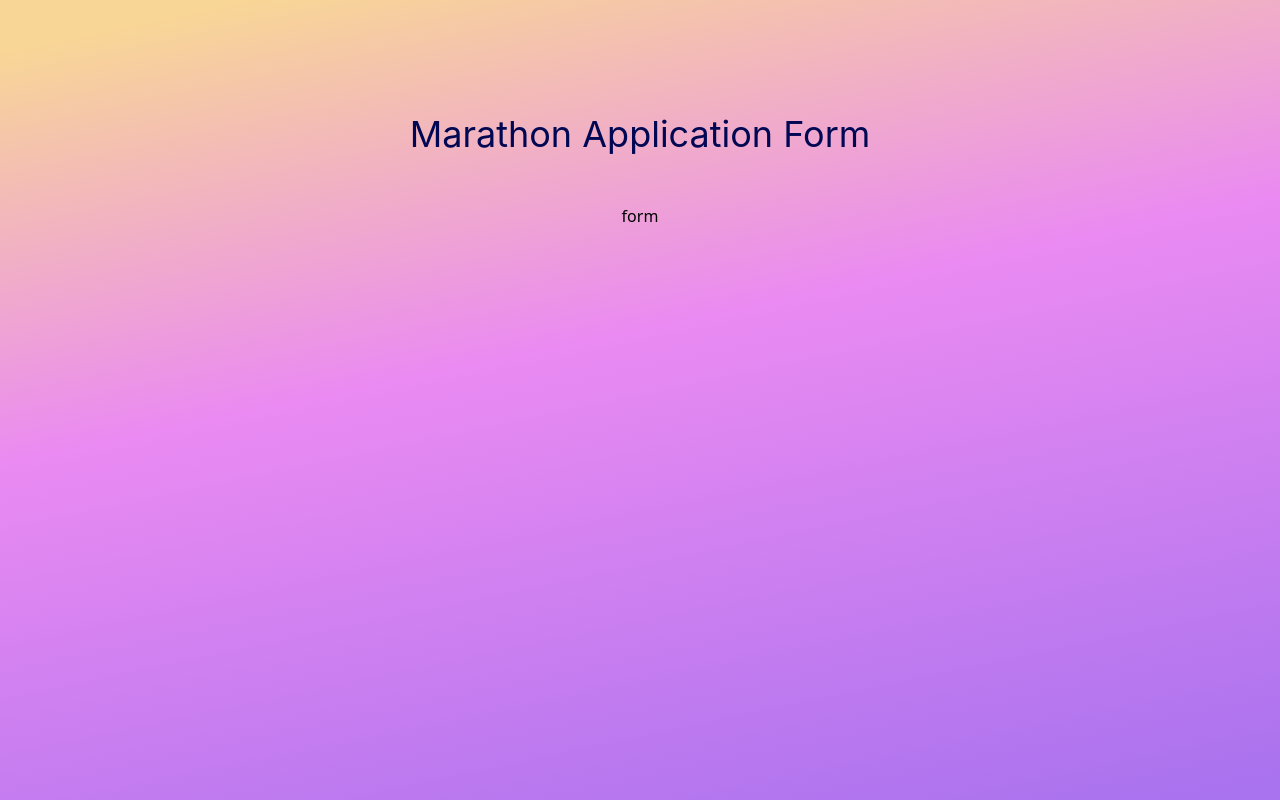
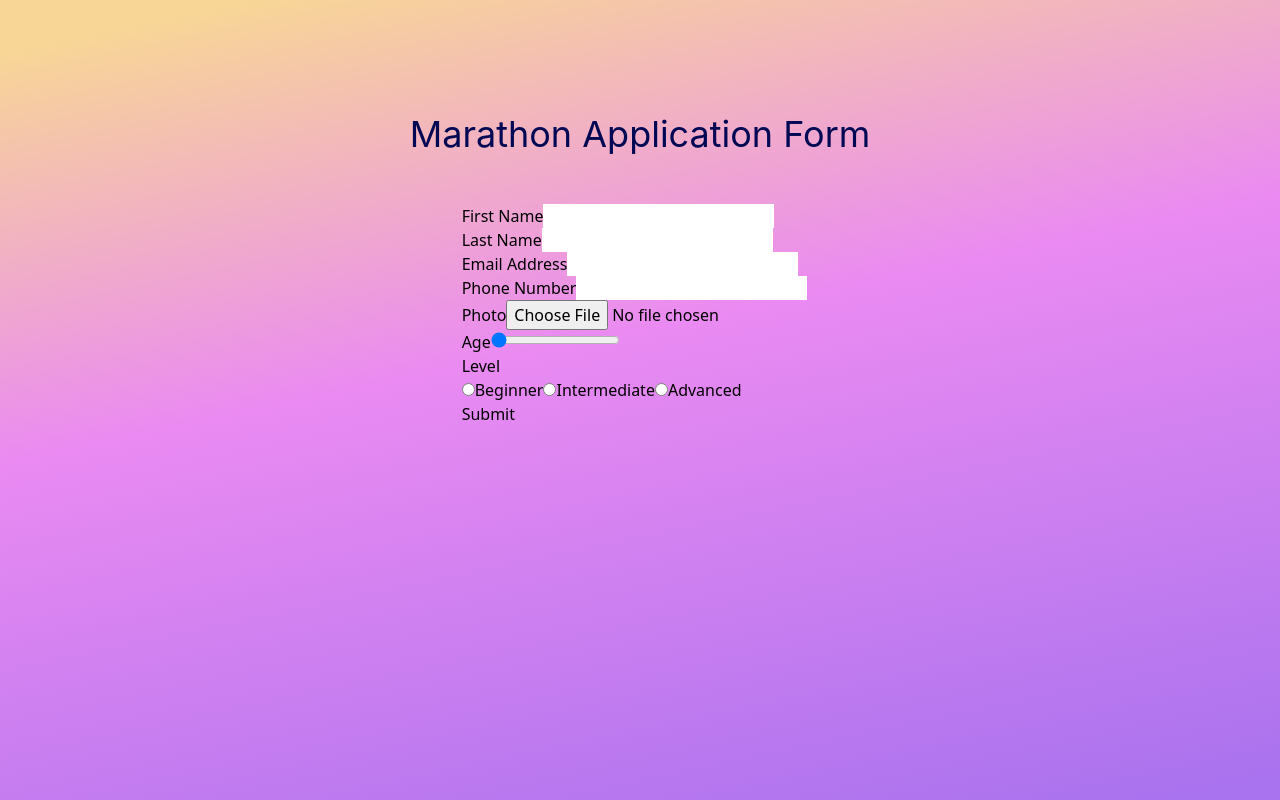
Before and after one commit to JayCodeGitHub/react-form-app, a React (Create React App) app: page / in a window 1280 px wide. Built offline with nearby package versions, Linux system fonts and the light colour scheme.

Commit message:
added all form fields

```diff
--- a/src/components/form.tsx
+++ b/src/components/form.tsx
@@ -3,7 +3,77 @@ import React from "react";
 function Form() {
   return (
     <form>
-      <h2>form</h2>
+      {/* First Name Input */}
+
+      <div>
+        <label>First Name</label>
+        <input type="text" id="firstName" required />
+      </div>
+
+      {/* Last Name Input */}
+      <div>
+        <label>Last Name</label>
+        <input type="text" name="lastName" required />
+      </div>
+
+      {/* Email Input */}
+      <div>
+        <label>Email Address</label>
+        <input type="email" name="emailAddress" required />
+      </div>
+
+      {/* Phone Number Input */}
+      <div>
+        <label>Phone Number</label>
+        <input
+          type="tel"
+          name="phoneNumber"
+          required
+          pattern="\+\[0-9]{2} [0-9]{3} [0-9]{2} [0-9]{3}"
+        />
+      </div>
+
+      {/* Photo Input */}
+      <div>
+        <label>Photo</label>
+        <input type="file" name="photo" />
+      </div>
+
+      {/* Age Input */}
+      <div>
+        <label>Age</label>
+        <input
+          type="range"
+          name="age"
+          min="0"
+          max="100"
+          defaultValue="0"
+          step="1"
+          required
+        />
+      </div>
+
+      {/* Level Input */}
+      <div>
+        <fieldset>
+          <legend>Level</legend>
+          <label>
+            <input type="radio" name="level" value="Beginner" />
+            Beginner
+          </label>
+          <label>
+            <input type="radio" name="level" value="Intermediate" />
+            Intermediate
+          </label>
+          <label>
+            <input type="radio" name="level" value="Advanced" />
+            Advanced
+          </label>
+        </fieldset>
+      </div>
+
+      {/* Submit */}
+      <button type="submit">Submit</button>
     </form>
   );
 }
```
